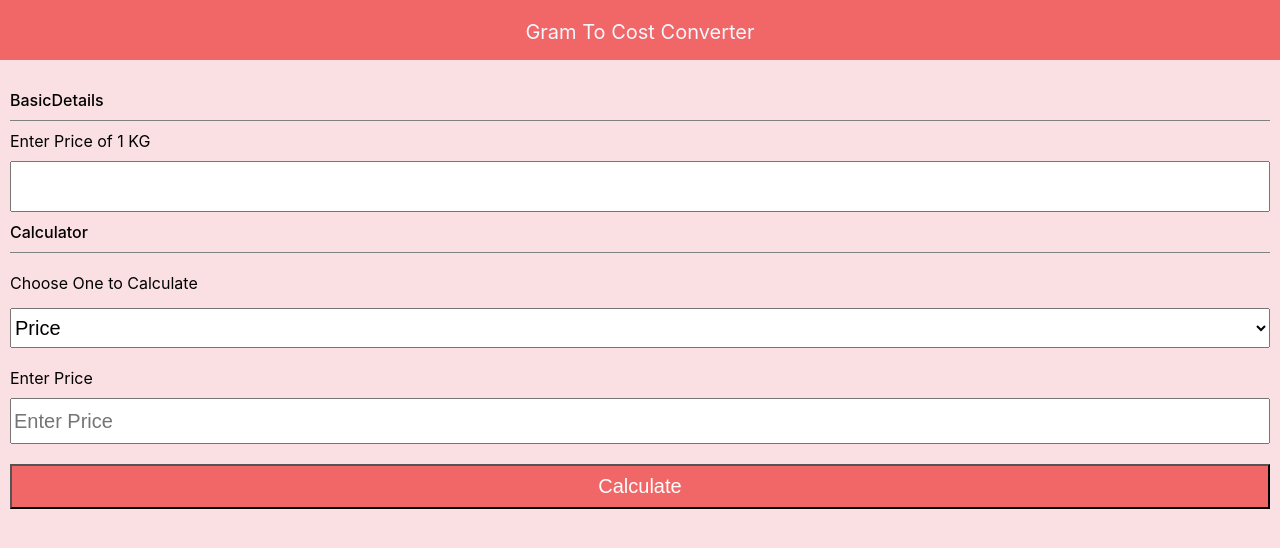
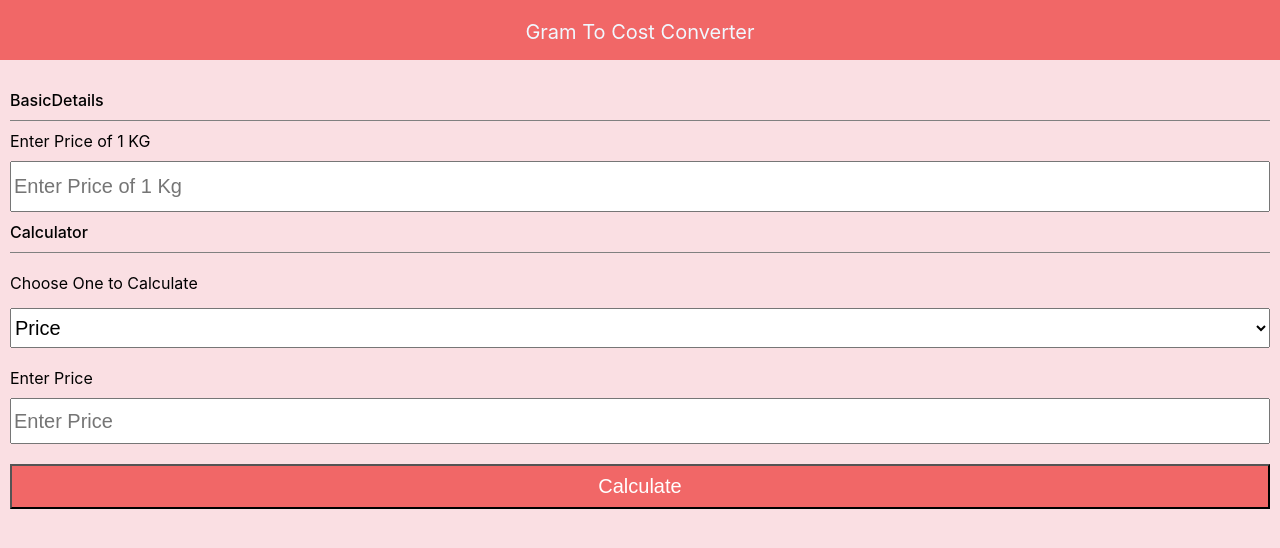
Before and after one commit to ASHINAY/gram-to-cost-converter, a React (Create React App) app: page / in a window 1280 px wide. Shown: the top 548 px of the page. Built offline with nearby package versions, Linux system fonts and the light colour scheme.

Commit message:
Add placeholder

```diff
--- a/src/components/CalculationComponent.jsx
+++ b/src/components/CalculationComponent.jsx
@@ -43,7 +43,7 @@ function CalculationComponent(props) {
       <h style={{ fontWeight: '500' }}>BasicDetails</h>
       <div style={{ height: '1px', background: 'gray' }}></div>
       <div>Enter Price of 1 KG</div>
-      <input type='text'
+      <input type='text'placeholder='Enter Price of 1 Kg'
         style={{ height: '45px', fontSize: '20px' }}
         onChange={(e) => { onChangePriceof1kg(e) }}></input>
       <div className="Container1" >Calculator</div>
```
